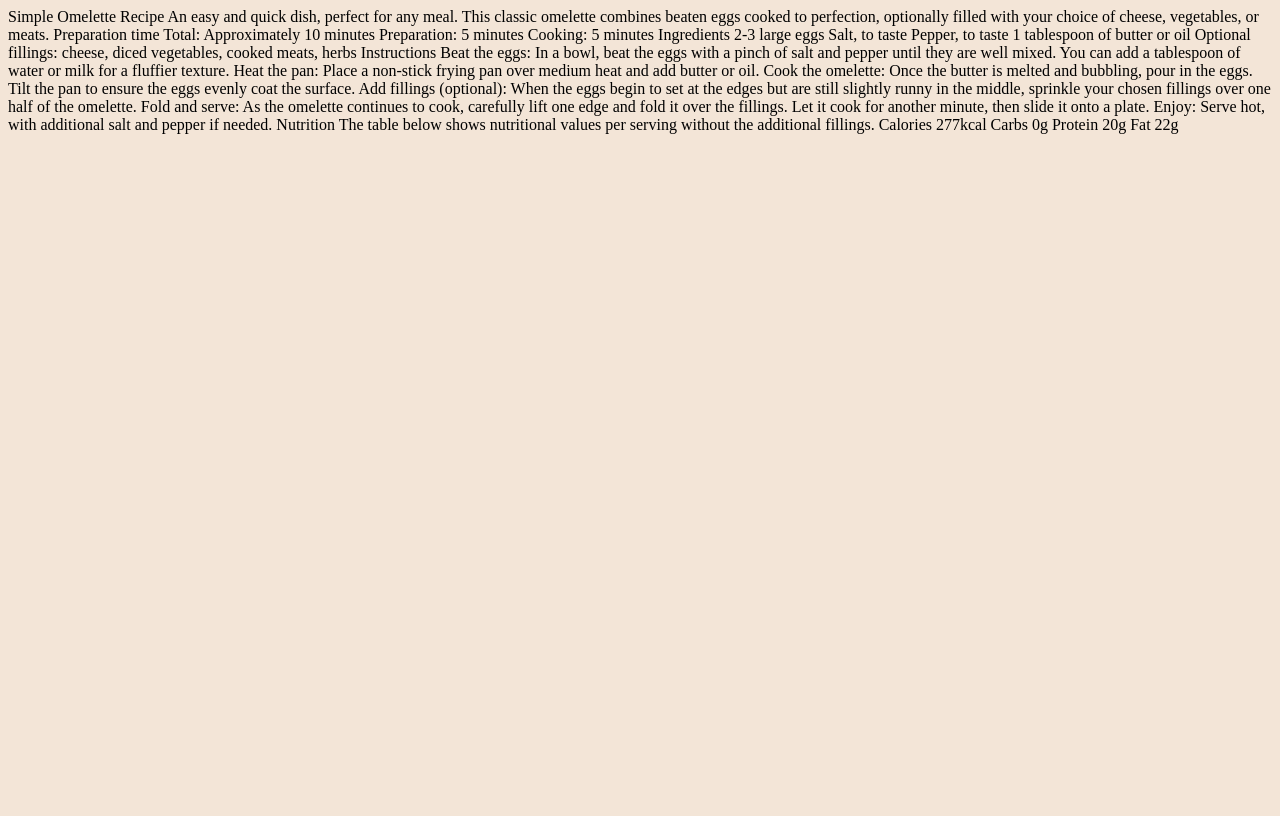
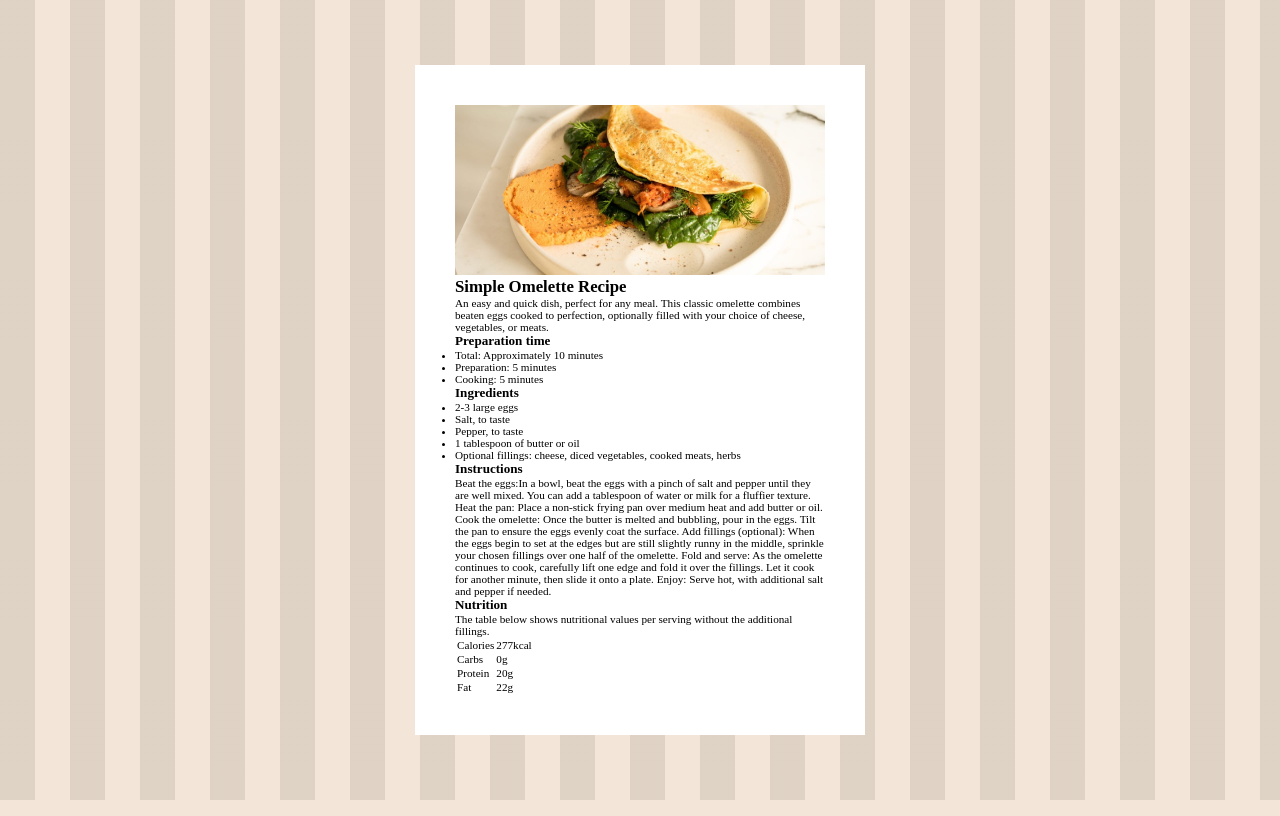
Before and after one commit to sd3u16/recipe-page, a plain HTML site: page index.html in a window 1280 px wide. Drawn offline with Linux system fonts and the light colour scheme.

Commit message:
created recipe card and grid-bg

```diff
--- a/index.html
+++ b/index.html
@@ -13,67 +13,150 @@
     .attribution { font-size: 11px; text-align: center; }
     .attribution a { color: hsl(228, 45%, 44%); }
 
+    *, *::after, *::before{
+      margin: 0;
+      padding: 0;
+      box-sizing: border-box;
+    }
 
     body{
       min-height: 100vh;
       background-color: #f3e5d7;
+      display: flex;
+      justify-content: center;
+      font-size: 0.7rem;
+      align-items: center;
     }
+
+    .inner-container {
+    background-size: 70px 70px;
+    background-image:
+        linear-gradient(to right, rgba(49, 46, 44, 0.1) 35px, transparent 35px);
+    background-position: top left;
+    padding: 1.1rem 0;
+    width: 1400px; /* Adjusted to fit the grid */
+    height: 100%;
+    display: flex;
+    justify-content: center;
+    align-items: center;
+    min-height: 100vh;
+
+}
+
+  .img-card-image{
+    max-width: 100%;
+  }
+
+  .recipe-card{
+    width: 450px;
+    background-color: white;
+    padding: 40px;
+    height: fit-content;
+  }
+
   </style>
 </head>
 <body>
 
-  Simple Omelette Recipe
 
-  An easy and quick dish, perfect for any meal. This classic omelette combines beaten eggs cooked
-  to perfection, optionally filled with your choice of cheese, vegetables, or meats.
+  <div class="inner-container">
 
-  Preparation time
 
-  Total: Approximately 10 minutes
-  Preparation: 5 minutes
-  Cooking: 5 minutes
+    <div class="recipe-card">
+      <div class="img-card">
+        <img class="img-card-image" src="./assets/images/image-omelette.jpeg" alt="">
+      </div>
 
-  Ingredients
+      <div class="main">
+        <h2>Simple Omelette Recipe</h2>
 
-  2-3 large eggs
-  Salt, to taste
-  Pepper, to taste
-  1 tablespoon of butter or oil
-  Optional fillings: cheese, diced vegetables, cooked meats, herbs
+        <p>
+          An easy and quick dish, perfect for any meal. This classic omelette combines beaten eggs cooked
+          to perfection, optionally filled with your choice of cheese, vegetables, or meats.
+        </p>
 
-  Instructions
+        <div class="prep_time">
+          <h3>Preparation time</h3>
 
-  Beat the eggs: In a bowl, beat the eggs with a pinch of salt and pepper until they are well mixed.
-  You can add a tablespoon of water or milk for a fluffier texture.
+          <ul>
+            <li>Total: Approximately 10 minutes</li>
+            <li>Preparation: 5 minutes</li>
+            <li>Cooking: 5 minutes</li>
+          </ul>
+        </div>
 
-  Heat the pan: Place a non-stick frying pan over medium heat and add butter or oil.
+        <div class="ingredients-list">
+          <h3>Ingredients</h3>
 
-  Cook the omelette: Once the butter is melted and bubbling, pour in the eggs. Tilt the pan to ensure
-  the eggs evenly coat the surface.
+          <ul>
+            <li>2-3 large eggs</li>
+            <li>Salt, to taste</li>
+            <li>Pepper, to taste</li>
+            <li>1 tablespoon of butter or oil</li>
+            <li>Optional fillings: cheese, diced vegetables, cooked meats, herbs</li>
+          </ul>
 
-  Add fillings (optional): When the eggs begin to set at the edges but are still slightly runny in the
-  middle, sprinkle your chosen fillings over one half of the omelette.
+        </div>
 
-  Fold and serve: As the omelette continues to cook, carefully lift one edge and fold it over the
-  fillings. Let it cook for another minute, then slide it onto a plate.
+        <div class="instructions">
+          <h3>Instructions</h3>
 
-  Enjoy: Serve hot, with additional salt and pepper if needed.
+          <ol>
+            <span>Beat the eggs:</span>In a bowl, beat the eggs with a pinch of salt and pepper until they are well mixed.
+            You can add a tablespoon of water or milk for a fluffier texture.
+            <span>Heat the pan:</span> Place a non-stick frying pan over medium heat and add butter or oil.
+            <span>Cook the omelette:</span> Once the butter is melted and bubbling, pour in the eggs. Tilt the pan to ensure
+            the eggs evenly coat the surface.
+            <span>Add fillings (optional):</span> When the eggs begin to set at the edges but are still slightly runny in the
+            middle, sprinkle your chosen fillings over one half of the omelette.
+            <span>Fold and serve:</span> As the omelette continues to cook, carefully lift one edge and fold it over the
+            fillings. Let it cook for another minute, then slide it onto a plate.
+            <span>Enjoy:</span> Serve hot, with additional salt and pepper if needed.
+          </ol>
+        </div>
 
-  Nutrition
+        <div class="nutrition">
+          <h3>Nutrition</h3>
+          <p>The table below shows nutritional values per serving without the additional fillings.</p>
+          <table>
+            <tbody>
+              <tr>
+                <td>Calories</td>
+                <td>277kcal</td>
+              </tr>
+              <tr>
+                <td>Carbs</td>
+                <td>0g</td>
+              </tr>
+              <tr>
+                <td>Protein</td>
+                <td>20g</td>
+              </tr>
+              <tr>
+                <td>
+                  Fat
+                </td>
+                <td>
+                  22g
+                </td>
+              </tr>
+            </tbody>
+          </table>
 
-  The table below shows nutritional values per serving without the additional fillings.
 
-  Calories
-  277kcal
 
-  Carbs
-  0g
 
-  Protein
-  20g
 
-  Fat
-  22g
+
+
+
+        </div>
+      </div>
+    </div>
+
+  </div>
+
+
 
 
 </body>
```
